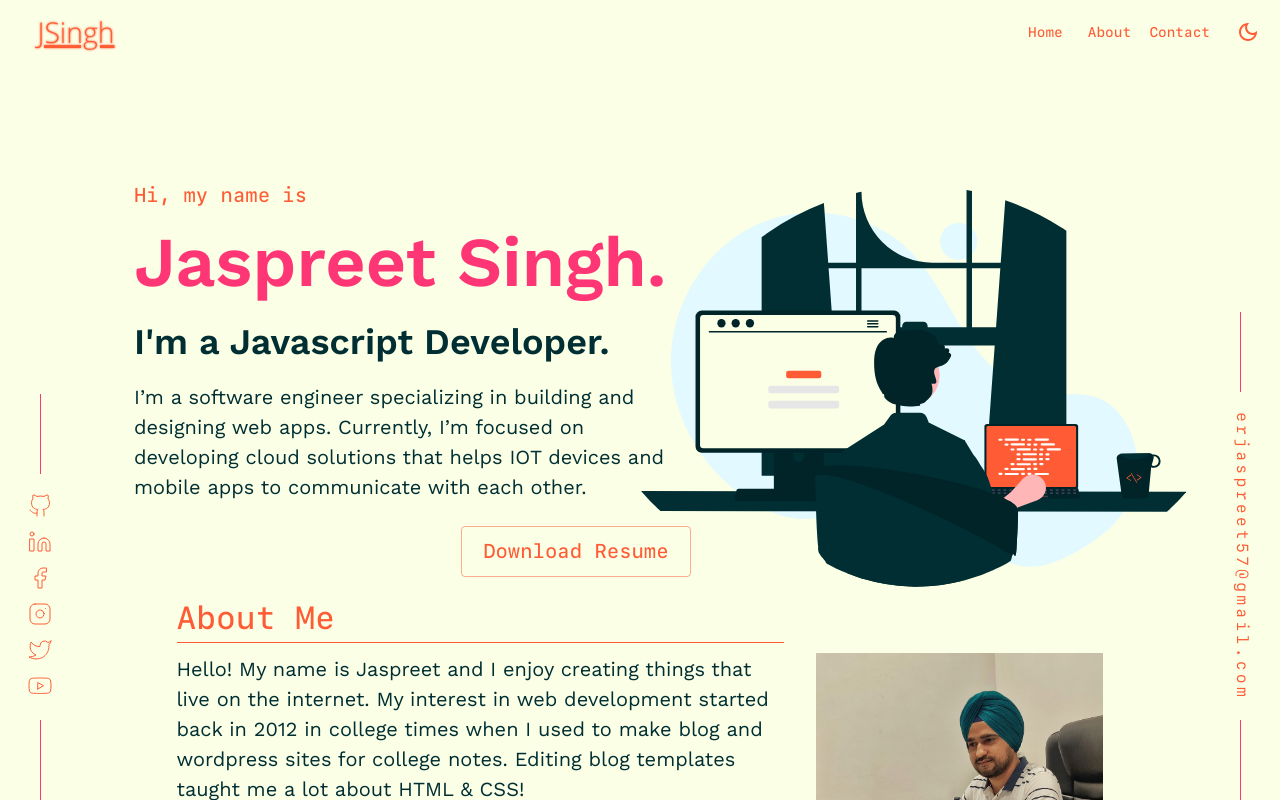
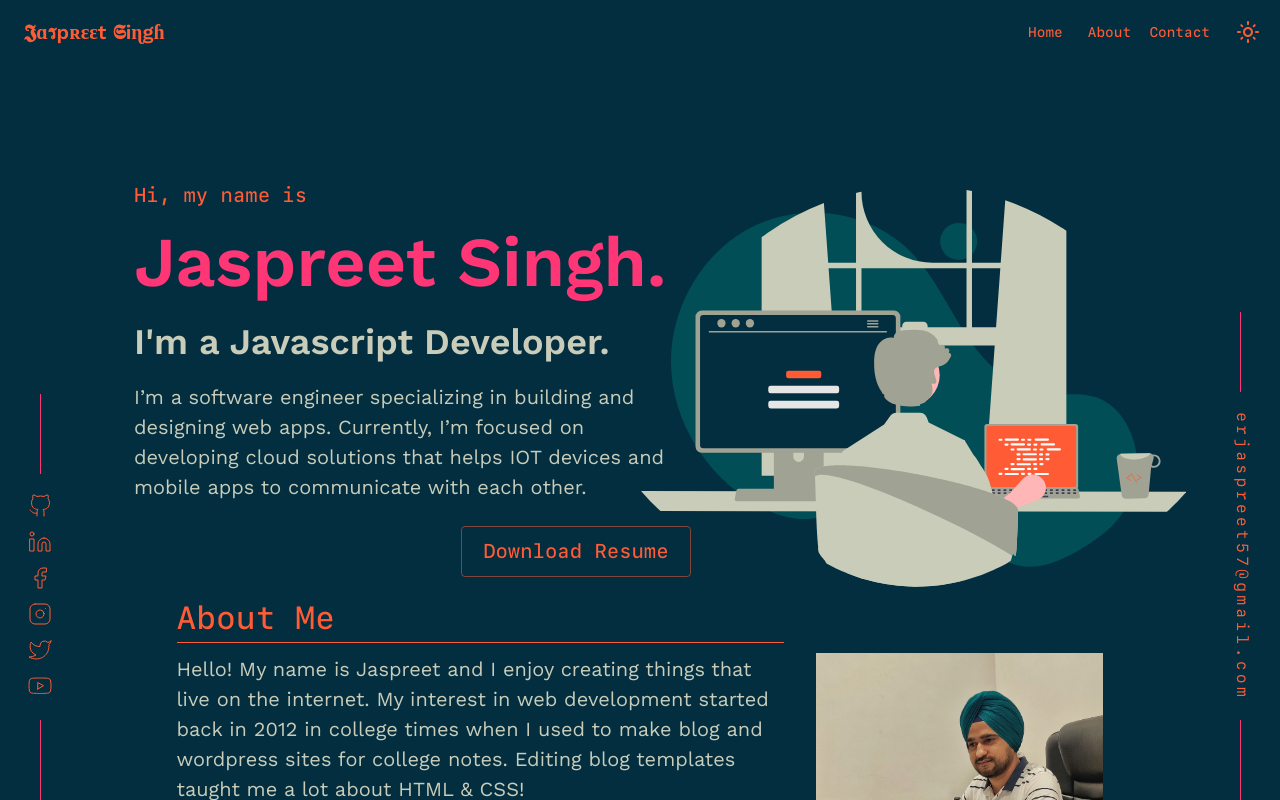
Before and after one commit to jaspreet57/jaspreet57.github.io, a React (Create React App) app: page / in a window 1280 px wide. Shown: the top 800 px of the page. Built offline with nearby package versions, Linux system fonts and the light colour scheme.

Commit message:
feat(logo): Add full name as logo

```diff
--- a/src/components/NavBar/NavBar.tsx
+++ b/src/components/NavBar/NavBar.tsx
@@ -16,12 +16,11 @@ import LightModeOutlinedIcon from '@mui/icons-material/LightModeOutlined'
 import Toolbar from '@mui/material/Toolbar'
 import Slide from '@mui/material/Slide'
 import useScrollTrigger from '@mui/material/useScrollTrigger'
-import { drawerWidth, highlightedFont } from '../../theme/variables'
+import { boldTextWeight, drawerWidth, highlightedFont } from '../../theme/variables'
 import useTheme from '@mui/material/styles/useTheme'
 import { alpha } from '@mui/material/styles'
 import useScrollPosition from '../../hooks/useScrollPosition'
-import Logo from '../svg-components/Logo'
-import { Link } from '@mui/material'
+import { lighten, Link } from '@mui/material'
 import useColorMode from '../../hooks/useColorMode'
 
 const navItems = ['Home', 'About', 'Contact']
@@ -30,7 +29,7 @@ const DrawerContent: React.FC<{ handleDrawerToggle: () => void }> = ({ handleDra
   return (
     <Box onClick={handleDrawerToggle} sx={{ textAlign: 'center' }}>
       <Typography variant="h6" sx={{ my: 2 }}>
-        MUI
+        𝕵ɑรpʀɛɛt 𝕾iɳgɦ
       </Typography>
       <Divider />
       <List>
@@ -78,8 +77,21 @@ const NavBar: React.FC = () => {
               <MenuIcon />
             </IconButton>
             <Box sx={{ flexGrow: 1 }}>
-              <Link sx={{ width: '100px', display: { xs: 'none', md: 'flex' } }} href="./">
-                <Logo />
+              <Link
+                sx={{
+                  width: '200px',
+                  fontWeight: boldTextWeight,
+                  fontSize: '20px',
+                  textDecoration: 'none',
+                  display: { xs: 'none', md: 'flex' },
+                  transition: '0.3s all',
+                  ':hover': {
+                    textShadow: `1px 1px 6px ${lighten(theme.palette.mode === 'dark' ? '#595100' : '#FF0000', 0.2)}`,
+                  }
+                }}
+                href="./"
+              >
+                𝕵ɑรpʀɛɛt 𝕾iɳgɦ
               </Link>
             </Box>
             <Box sx={{ display: { xs: 'none', md: 'block' } }}>
--- a/src/theme/variables.ts
+++ b/src/theme/variables.ts
@@ -6,7 +6,7 @@ export const highlightedFont = 'SF Mono, monospace'
 export const boldTextWeight = 600
 
 // theme
-export const defaultColorMode = 'light' // 'light' or 'dark'
+export const defaultColorMode = 'dark' // 'light' or 'dark'
 
 // colors - light mode
 export const lightColors = selectedTheme.light
```
